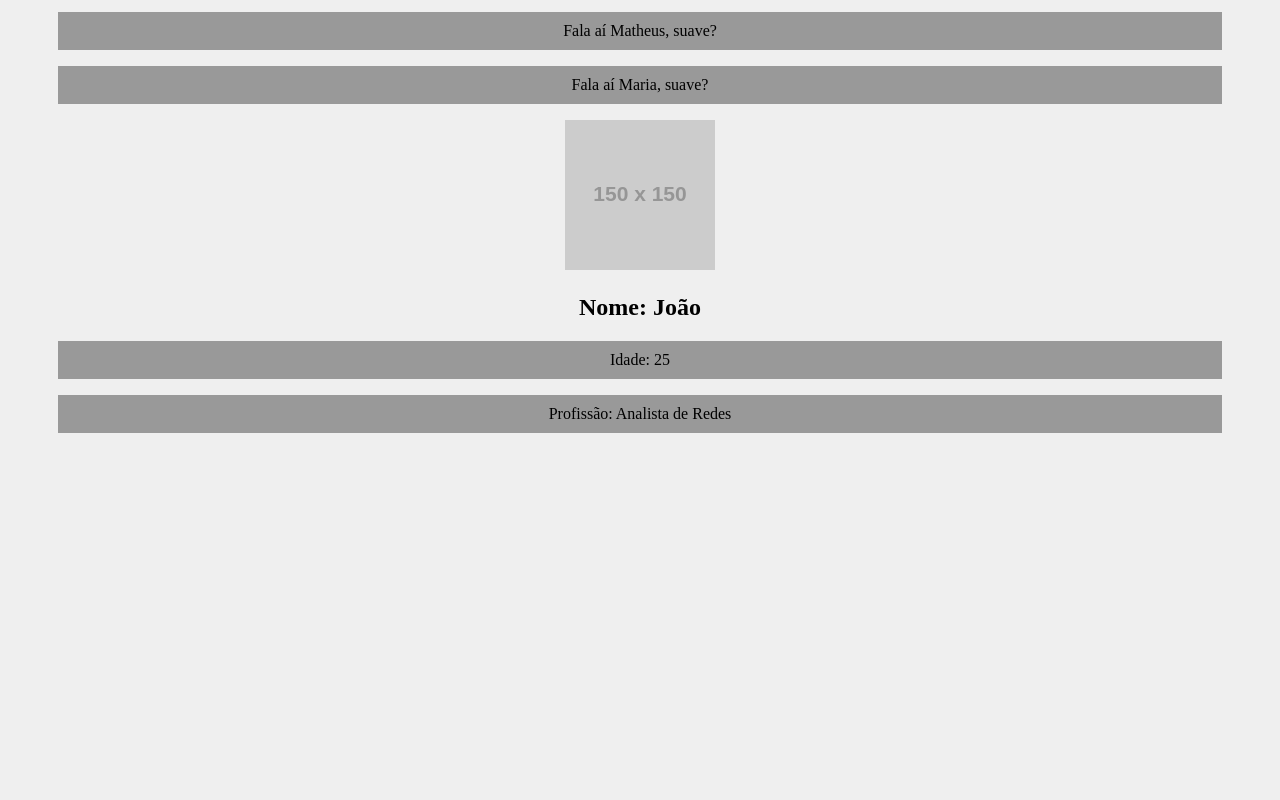
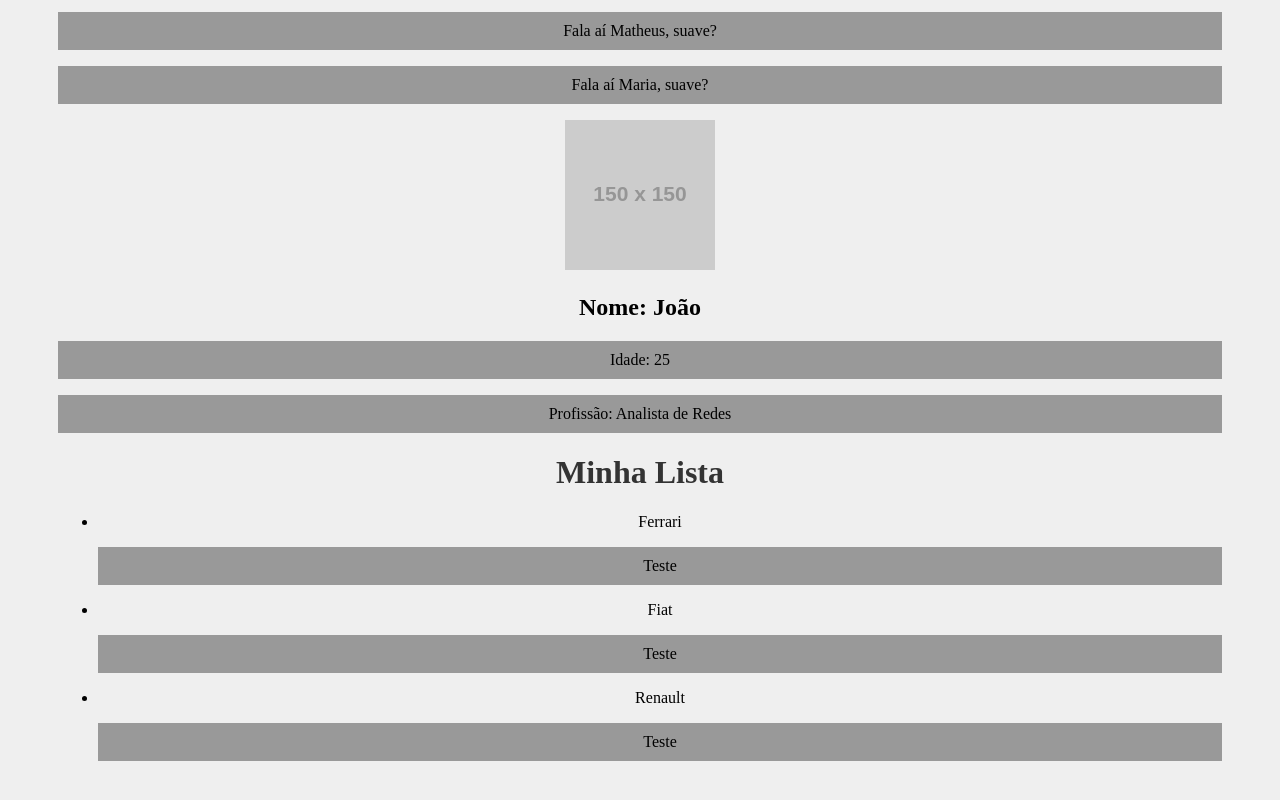
Before and after one commit to joaoluizramos96/code-react, a React (Create React App) app: page / in a window 1280 px wide. Shown: the part 276-1076 px from the top of the page. Before the commit the page ends 800 px from the top, so only its background shows below. Built offline with nearby package versions, Linux system fonts and the light colour scheme.

Commit message:
Fragments

```diff
--- a/src/App.js
+++ b/src/App.js
@@ -2,6 +2,7 @@ import './App.css';
 import SayMyName from './components/SayMyName';
 import Pessoa from './components/Pessoa';
 import Frase from './components/Frase';
+import List from './components/List';
 
 function App() {
 
@@ -21,6 +22,7 @@ function App() {
         profissao="Analista de Redes"
         foto="https://via.placeholder.com/150"
       />
+      <List />
     </div>
   );
 }
--- /dev/null
+++ b/src/components/Item.js
@@ -0,0 +1,10 @@
+function Item(props) {
+    return (
+        <>
+            <li>{props.marca}</li>
+            <p>Teste</p>
+        </>
+    )
+}
+
+export default Item
--- /dev/null
+++ b/src/components/List.js
@@ -0,0 +1,16 @@
+import Item from "./Item"
+
+function List() {
+    return (
+        <>
+            <h1>Minha Lista</h1>
+            <ul>
+                <Item marca="Ferrari" />
+                <Item marca="Fiat" />
+                <Item marca="Renault" />
+            </ul>
+        </>
+    )
+}
+
+export default List
--- a/src/index.css
+++ b/src/index.css
@@ -1,5 +1,6 @@
 body {
   padding: 50px;
+  padding-bottom: 500px;
   background-color: #efefef;
 }
 
```
